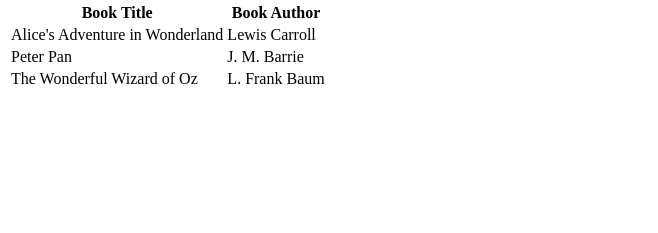
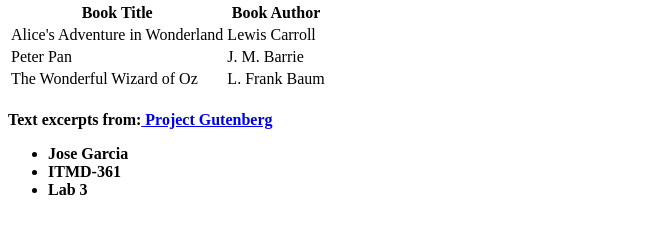
Before and after one commit to SaverLINK48/lab3, a plain HTML site: page index.html in a window 1280 px wide. Shown: the part 79-312 px from the top of the page, without its empty margins (0-658 px from the left). Drawn offline with Linux system fonts and the light colour scheme.

Commit message:
Added footer

```diff
--- a/index.html
+++ b/index.html
@@ -40,5 +40,11 @@
 	  <h2> </h2>
 	    <p> </p>
     </section>
+	<strong>Text excerpts from:<a href="https://www.gutengerg.org"> Project Gutenberg</a></strong>
+	  <ul>
+        <li><strong>Jose Garcia</strong></li>
+        <li><strong>ITMD-361</strong></li>
+        <li><strong>Lab 3</strong></li>
+      </ul>
   </body>
 </html>
```
